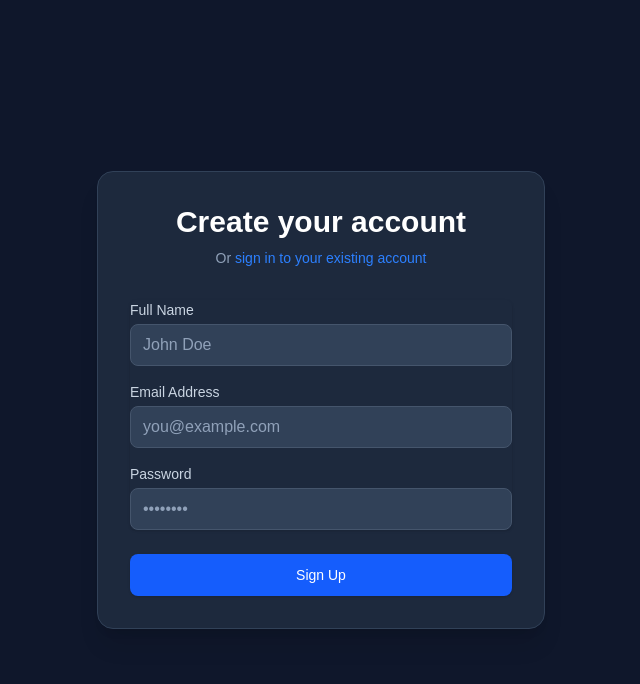
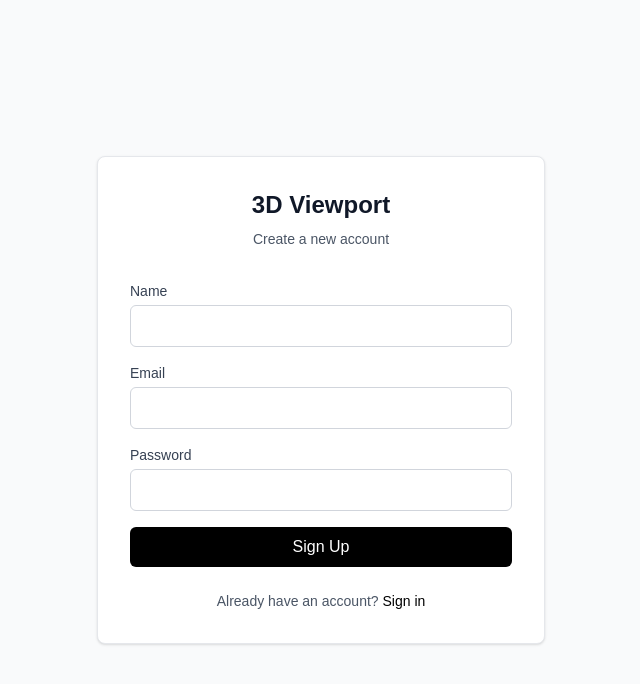
Before and after one commit to inbox-hasibur/viewport-3d, a Next.js app: page /signup in a window 1280 px wide. Shown: the top 684 px of the page, without its empty margins (319-959 px from the left). Built offline with nearby package versions, Linux system fonts and the light colour scheme.

Commit message:
Authentication init

```diff
--- /dev/null
+++ b/src/app/api/auth/[...nextauth]/route.ts
@@ -0,0 +1,61 @@
+import NextAuth from 'next-auth';
+import CredentialsProvider from 'next-auth/providers/credentials';
+import bcrypt from 'bcryptjs';
+import connectToDatabase from '@/lib/mongodb';
+import User from '@/models/User';
+
+const handler = NextAuth({
+  providers: [
+    CredentialsProvider({
+      name: 'Credentials',
+      credentials: {
+        email: { label: 'Email', type: 'email' },
+        password: { label: 'Password', type: 'password' },
+      },
+      async authorize(credentials) {
+        if (!credentials?.email || !credentials?.password) {
+          throw new Error('Invalid credentials');
+        }
+
+        await connectToDatabase();
+
+        const user = await User.findOne({ email: credentials.email });
+
+        if (!user) {
+          throw new Error('User not found');
+        }
+
+        const isPasswordValid = await bcrypt.compare(credentials.password, user.password);
+
+        if (!isPasswordValid) {
+          throw new Error('Invalid password');
+        }
+
+        return { id: user._id.toString(), name: user.name, email: user.email };
+      },
+    }),
+  ],
+  session: {
+    strategy: 'jwt',
+  },
+  callbacks: {
+    async jwt({ token, user }) {
+      if (user) {
+        token.id = user.id;
+      }
+      return token;
+    },
+    async session({ session, token }) {
+      if (session.user) {
+        (session.user as any).id = token.id;
+      }
+      return session;
+    },
+  },
+  pages: {
+    signIn: '/login',
+  },
+  secret: process.env.NEXTAUTH_SECRET || 'supersecret_viewport_3d',
+});
+
+export { handler as GET, handler as POST };
--- a/src/app/layout.tsx
+++ b/src/app/layout.tsx
@@ -1,6 +1,7 @@
 import type { Metadata } from "next";
 import { Geist, Geist_Mono } from "next/font/google";
 import "./globals.css";
+import Providers from "@/components/Providers";
 
 const geistSans = Geist({
   variable: "--font-geist-sans",
@@ -27,7 +28,9 @@ export default function RootLayout({
       lang="en"
       className={`${geistSans.variable} ${geistMono.variable} h-full antialiased`}
     >
-      <body className="min-h-full flex flex-col">{children}</body>
+      <body className="min-h-full flex flex-col">
+        <Providers>{children}</Providers>
+      </body>
     </html>
   );
 }
--- a/src/app/login/page.tsx
+++ b/src/app/login/page.tsx
@@ -1,60 +1,97 @@
 'use client';
 import { useState } from 'react';
 import Link from 'next/link';
+import { signIn } from 'next-auth/react';
+import { useRouter } from 'next/navigation';
 
 export default function LoginPage() {
   const [form, setForm] = useState({ email: '', password: '' });
   const [error, setError] = useState('');
+  const [isLoading, setIsLoading] = useState(false);
+  const router = useRouter();
 
   const handleSubmit = async (e: React.FormEvent) => {
     e.preventDefault();
     setError('');
-    // TODO: উইক ৪-এ এখানে আমরা NextAuth কানেক্ট করব
-    console.log('Login data:', form);
+    setIsLoading(true);
+
+    try {
+      const res = await signIn('credentials', {
+        redirect: false,
+        email: form.email,
+        password: form.password,
+      });
+
+      if (res?.error) {
+        setError('Invalid credentials');
+      } else {
+        router.push('/dashboard');
+      }
+    } catch (err) {
+      setError('An error occurred');
+    } finally {
+      setIsLoading(false);
+    }
   };
 
   return (
-    <div className="min-h-screen flex items-center justify-center bg-slate-900 px-4">
-      <div className="max-w-md w-full space-y-8 bg-slate-800 p-8 rounded-2xl border border-slate-700 shadow-xl">
-        <div>
-          <h2 className="text-center text-3xl font-extrabold text-white">Sign in to your account</h2>
-          <p className="mt-2 text-center text-sm text-slate-400">
-            Or{' '}
-            <Link href="/signup" className="font-medium text-blue-500 hover:text-blue-400 transition">
-              create a new account
-            </Link>
+    <div className="min-h-screen flex items-center justify-center bg-gray-50 px-4">
+      <div className="max-w-md w-full bg-white p-8 rounded-lg shadow-sm border border-gray-200">
+        <div className="text-center mb-8">
+          <h2 className="text-2xl font-bold text-gray-900">
+            3D Viewport
+          </h2>
+          <p className="mt-2 text-gray-600 text-sm">
+            Sign in to your account
           </p>
         </div>
-        {error && <div className="bg-red-500/10 border border-red-500 text-red-500 p-3 rounded-lg text-sm">{error}</div>}
-        <form className="mt-8 space-y-6" onSubmit={handleSubmit}>
-          <div className="rounded-md shadow-sm space-y-4">
+
+        {error && (
+          <div className="mb-4 bg-red-50 text-red-600 p-3 rounded-md text-sm">
+            {error}
+          </div>
+        )}
+
+        <form className="space-y-4" onSubmit={handleSubmit}>
           <div>
-              <label className="text-sm font-medium text-slate-300 block mb-1">Email Address</label>
+            <label className="block text-sm font-medium text-gray-700 mb-1">Email</label>
             <input
               type="email"
               required
-                className="w-full bg-slate-700 border border-slate-600 rounded-lg px-3 py-2 text-white placeholder-slate-400 focus:outline-none focus:ring-2 focus:ring-blue-500"
-                placeholder="you@example.com"
+              className="w-full border border-gray-300 rounded-md px-3 py-2 text-gray-900 focus:outline-none focus:ring-2 focus:ring-black focus:border-black"
               value={form.email}
               onChange={(e) => setForm({ ...form, email: e.target.value })}
             />
           </div>
+
           <div>
-              <label className="text-sm font-medium text-slate-300 block mb-1">Password</label>
+            <label className="block text-sm font-medium text-gray-700 mb-1">Password</label>
             <input
               type="password"
               required
-                className="w-full bg-slate-700 border border-slate-600 rounded-lg px-3 py-2 text-white placeholder-slate-400 focus:outline-none focus:ring-2 focus:ring-blue-500"
-                placeholder="••••••••"
+              className="w-full border border-gray-300 rounded-md px-3 py-2 text-gray-900 focus:outline-none focus:ring-2 focus:ring-black focus:border-black"
               value={form.password}
               onChange={(e) => setForm({ ...form, password: e.target.value })}
             />
           </div>
-          </div>
-          <button type="submit" className="w-full flex justify-center py-2.5 px-4 border border-transparent rounded-lg shadow-sm text-sm font-medium text-white bg-blue-600 hover:bg-blue-700 focus:outline-none focus:ring-2 focus:ring-offset-2 focus:ring-blue-500 transition">
-            Sign In
+
+          <button
+            type="submit"
+            disabled={isLoading}
+            className="w-full py-2 px-4 bg-black text-white rounded-md font-medium hover:bg-gray-800 focus:outline-none focus:ring-2 focus:ring-offset-2 focus:ring-black disabled:opacity-50 transition-colors"
+          >
+            {isLoading ? 'Signing in...' : 'Sign In'}
           </button>
         </form>
+
+        <div className="mt-6 text-center">
+          <p className="text-sm text-gray-600">
+            Don't have an account?{' '}
+            <Link href="/signup" className="font-medium text-black hover:underline">
+              Sign up
+            </Link>
+          </p>
+        </div>
       </div>
     </div>
   );
--- a/src/app/signup/page.tsx
+++ b/src/app/signup/page.tsx
@@ -1,71 +1,109 @@
 'use client';
 import { useState } from 'react';
 import Link from 'next/link';
+import { useRouter } from 'next/navigation';
 
 export default function SignupPage() {
   const [form, setForm] = useState({ name: '', email: '', password: '' });
   const [error, setError] = useState('');
+  const [isLoading, setIsLoading] = useState(false);
+  const router = useRouter();
 
   const handleSubmit = async (e: React.FormEvent) => {
     e.preventDefault();
     setError('');
-    // TODO: উইক ৪-এ এখানে আমরা ব্যাকএন্ড API কানেক্ট করব
-    console.log('Signup data:', form);
+    setIsLoading(true);
+
+    try {
+      const res = await fetch('/api/auth/signup', {
+        method: 'POST',
+        headers: { 'Content-Type': 'application/json' },
+        body: JSON.stringify(form),
+      });
+
+      const data = await res.json();
+
+      if (!res.ok) {
+        throw new Error(data.message || 'Something went wrong');
+      }
+
+      router.push('/login');
+    } catch (err: any) {
+      setError(err.message);
+    } finally {
+      setIsLoading(false);
+    }
   };
 
   return (
-    <div className="min-h-screen flex items-center justify-center bg-slate-900 px-4">
-      <div className="max-w-md w-full space-y-8 bg-slate-800 p-8 rounded-2xl border border-slate-700 shadow-xl">
-        <div>
-          <h2 className="text-center text-3xl font-extrabold text-white">Create your account</h2>
-          <p className="mt-2 text-center text-sm text-slate-400">
-            Or{' '}
-            <Link href="/login" className="font-medium text-blue-500 hover:text-blue-400 transition">
-              sign in to your existing account
-            </Link>
+    <div className="min-h-screen flex items-center justify-center bg-gray-50 px-4">
+      <div className="max-w-md w-full bg-white p-8 rounded-lg shadow-sm border border-gray-200">
+        <div className="text-center mb-8">
+          <h2 className="text-2xl font-bold text-gray-900">
+            3D Viewport
+          </h2>
+          <p className="mt-2 text-gray-600 text-sm">
+            Create a new account
           </p>
         </div>
-        {error && <div className="bg-red-500/10 border border-red-500 text-red-500 p-3 rounded-lg text-sm">{error}</div>}
-        <form className="mt-8 space-y-6" onSubmit={handleSubmit}>
-          <div className="rounded-md shadow-sm space-y-4">
+
+        {error && (
+          <div className="mb-4 bg-red-50 text-red-600 p-3 rounded-md text-sm">
+            {error}
+          </div>
+        )}
+
+        <form className="space-y-4" onSubmit={handleSubmit}>
           <div>
-              <label className="text-sm font-medium text-slate-300 block mb-1">Full Name</label>
+            <label className="block text-sm font-medium text-gray-700 mb-1">Name</label>
             <input
               type="text"
               required
-                className="w-full bg-slate-700 border border-slate-600 rounded-lg px-3 py-2 text-white placeholder-slate-400 focus:outline-none focus:ring-2 focus:ring-blue-500"
-                placeholder="John Doe"
+              className="w-full border border-gray-300 rounded-md px-3 py-2 text-gray-900 focus:outline-none focus:ring-2 focus:ring-black focus:border-black"
               value={form.name}
               onChange={(e) => setForm({ ...form, name: e.target.value })}
             />
           </div>
+
           <div>
-              <label className="text-sm font-medium text-slate-300 block mb-1">Email Address</label>
+            <label className="block text-sm font-medium text-gray-700 mb-1">Email</label>
             <input
               type="email"
               required
-                className="w-full bg-slate-700 border border-slate-600 rounded-lg px-3 py-2 text-white placeholder-slate-400 focus:outline-none focus:ring-2 focus:ring-blue-500"
-                placeholder="you@example.com"
+              className="w-full border border-gray-300 rounded-md px-3 py-2 text-gray-900 focus:outline-none focus:ring-2 focus:ring-black focus:border-black"
               value={form.email}
               onChange={(e) => setForm({ ...form, email: e.target.value })}
             />
           </div>
+
           <div>
-              <label className="text-sm font-medium text-slate-300 block mb-1">Password</label>
+            <label className="block text-sm font-medium text-gray-700 mb-1">Password</label>
             <input
               type="password"
               required
-                className="w-full bg-slate-700 border border-slate-600 rounded-lg px-3 py-2 text-white placeholder-slate-400 focus:outline-none focus:ring-2 focus:ring-blue-500"
-                placeholder="••••••••"
+              className="w-full border border-gray-300 rounded-md px-3 py-2 text-gray-900 focus:outline-none focus:ring-2 focus:ring-black focus:border-black"
               value={form.password}
               onChange={(e) => setForm({ ...form, password: e.target.value })}
             />
           </div>
-          </div>
-          <button type="submit" className="w-full flex justify-center py-2.5 px-4 border border-transparent rounded-lg shadow-sm text-sm font-medium text-white bg-blue-600 hover:bg-blue-700 focus:outline-none focus:ring-2 focus:ring-offset-2 focus:ring-blue-500 transition">
-            Sign Up
+
+          <button
+            type="submit"
+            disabled={isLoading}
+            className="w-full py-2 px-4 bg-black text-white rounded-md font-medium hover:bg-gray-800 focus:outline-none focus:ring-2 focus:ring-offset-2 focus:ring-black disabled:opacity-50 transition-colors"
+          >
+            {isLoading ? 'Creating Account...' : 'Sign Up'}
           </button>
         </form>
+
+        <div className="mt-6 text-center">
+          <p className="text-sm text-gray-600">
+            Already have an account?{' '}
+            <Link href="/login" className="font-medium text-black hover:underline">
+              Sign in
+            </Link>
+          </p>
+        </div>
       </div>
     </div>
   );
--- /dev/null
+++ b/src/components/Providers.tsx
@@ -0,0 +1,7 @@
+'use client';
+
+import { SessionProvider } from 'next-auth/react';
+
+export default function Providers({ children }: { children: React.ReactNode }) {
+  return <SessionProvider>{children}</SessionProvider>;
+}
--- a/src/models/User.ts
+++ b/src/models/User.ts
@@ -1,24 +1,12 @@
-import mongoose, { Schema } from 'mongoose';
+import mongoose from 'mongoose';
 
-const UserSchema = new Schema(
+const UserSchema = new mongoose.Schema(
   {
-    name: {
-      type: String,
-      required: [true, "Name is required"],
-    },
-    email: {
-      type: String,
-      required: [true, "Email is required"],
-      unique: true,
-      match: [/^\S+@\S+\.\S+$/, "Please use a valid email address"],
-    },
-    password: {
-      type: String,
-      required: [true, "Password is required"],
-    },
+    name: { type: String, required: true },
+    email: { type: String, required: true, unique: true },
+    password: { type: String, required: true },
   },
   { timestamps: true }
 );
 
-// Next.js রিলোডে মডেল ডুপ্লিকেশন এড়ানোর ট্রিক
-export const User = mongoose.models.User || mongoose.model('User', UserSchema);
+export default mongoose.models.User || mongoose.model('User', UserSchema);
```
Also changed, not shown: src/app/api/auth/signup/route.ts (added, +36 -0 lines), src/lib/mongodb.ts (+9 -16 lines). Lines whose indentation alone changed are shown as unchanged.
